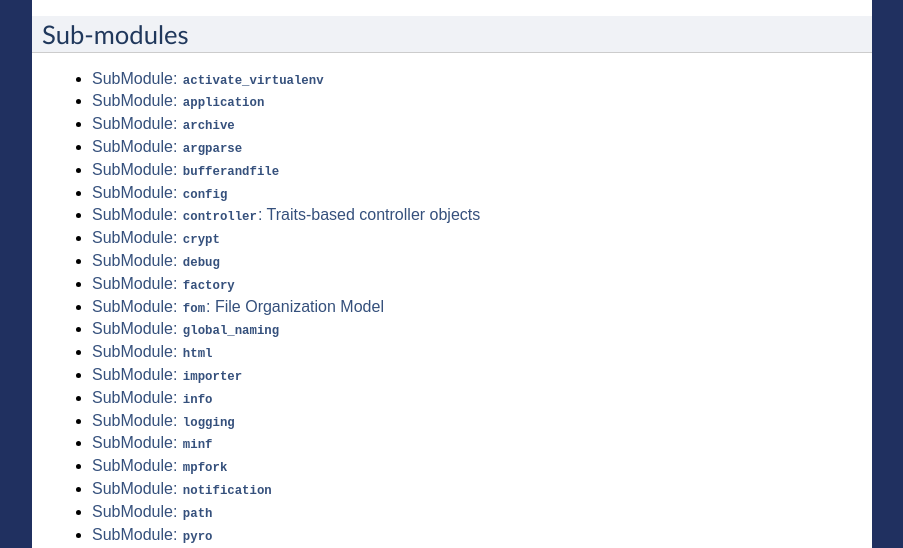
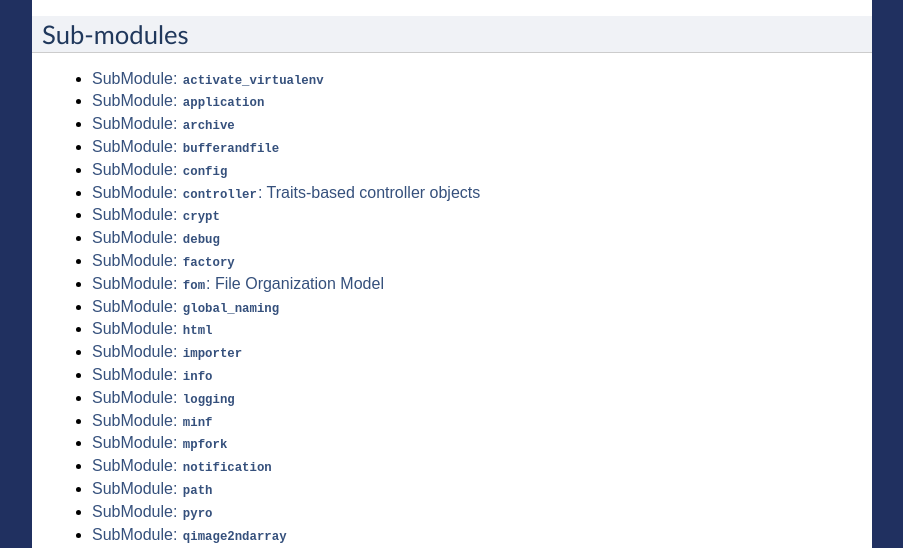
Before and after one commit to populse/soma-base, a Sphinx documentation site: the page built from doc/sphinx/index.rst, in a window 1280 px wide and 900 px high, cut to the strip 352-900 px from the top of the window. Shown: the whole strip, without its empty margins (198-1101 px from the left). Built offline with Sphinx 7.4.7, drawn with Linux system fonts in a browser that asks for light colours.

Commit message:
removed doc for old module which has been removed

```diff
--- a/doc/sphinx/api.rst
+++ b/doc/sphinx/api.rst
@@ -19,13 +19,6 @@
 ======================
 
 .. automodule:: soma.archive
-    :members:
-
-
-SubModule: ``argparse``
-=======================
-
-.. automodule:: soma.argparse
     :members:
 
 
```
